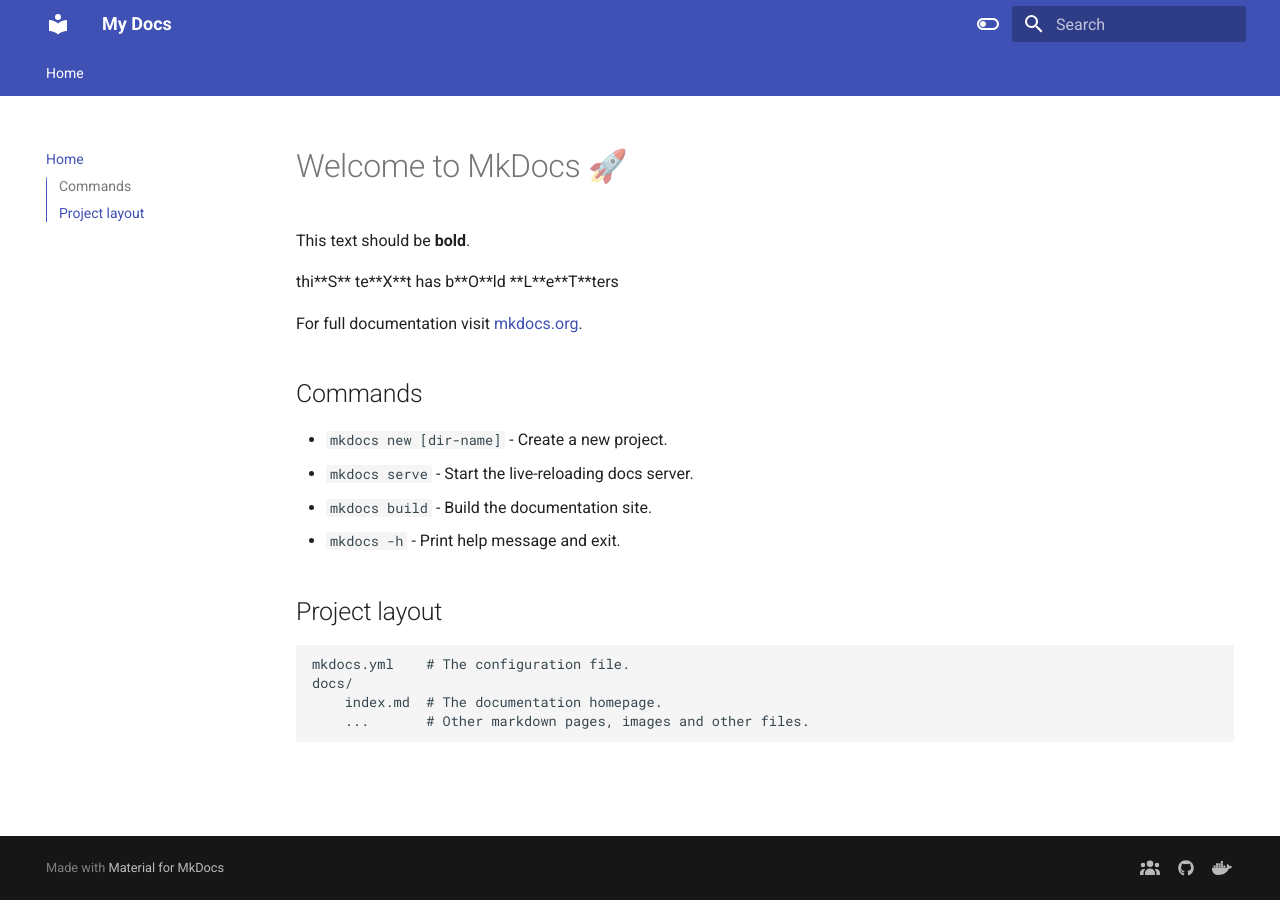
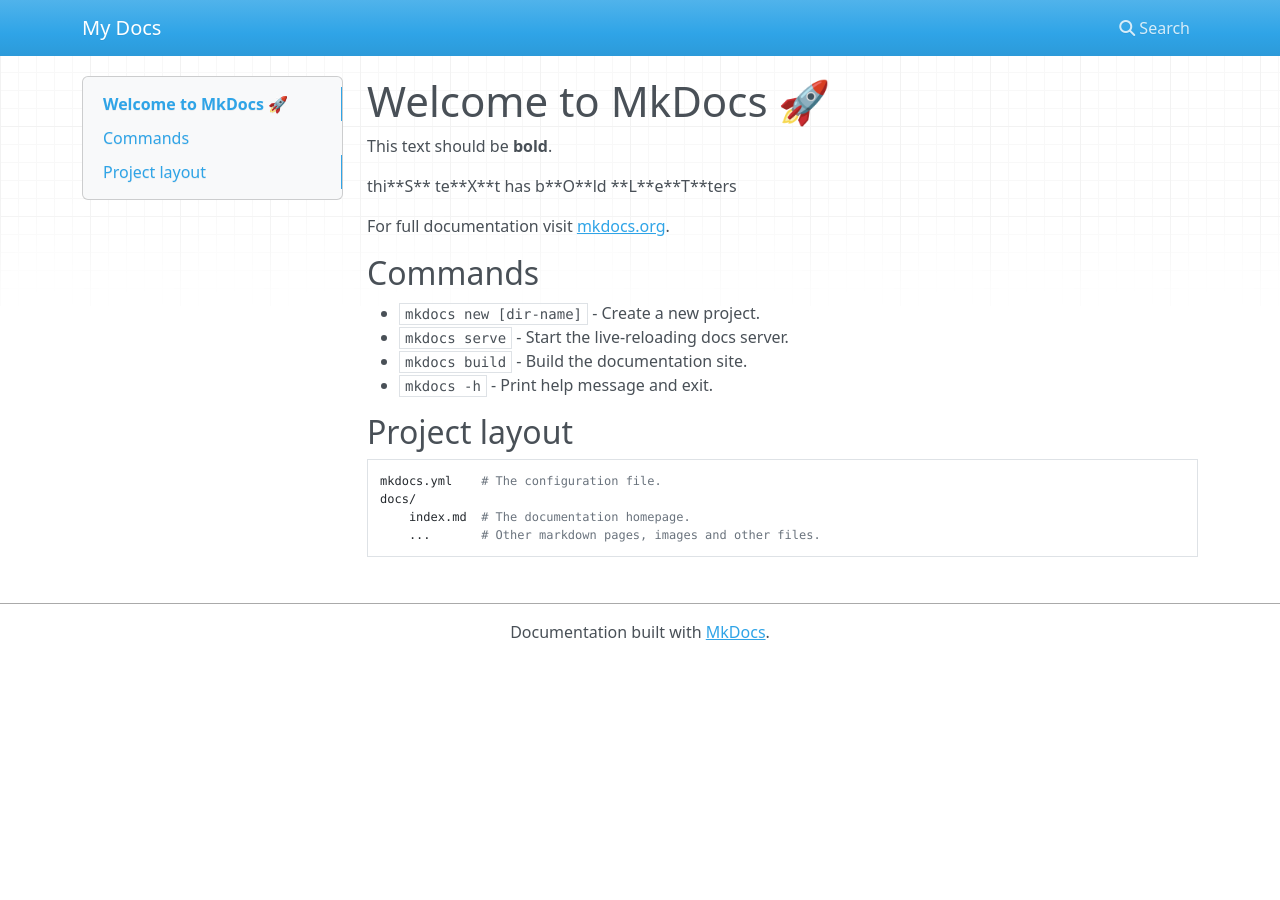
Before and after one commit to kelly-sovacool/test-mkdocs, an MkDocs documentation site: the page built from docs/index.md, in a window 1280 px wide. Built offline with MkDocs 1.6.1, drawn with Linux system fonts in a browser that asks for light colours; nearby versions of some CDN libraries.

Commit message:
docs: remove all but md extensions

```diff
--- a/mkdocs.yml
+++ b/mkdocs.yml
@@ -1,39 +1,4 @@
 site_name: My Docs
-theme:
-  name: material
-  features:
-    - navigation.tabs
-    - navigation.top
-    - navigation.indexes
-    - toc.integrate
-  palette:
-    - scheme: default
-      primary: indigo
-      accent: indigo
-      toggle:
-        icon: material/toggle-switch-off-outline
-        name: Switch to dark mode
-    - scheme: slate
-      primary: red
-      accent: red
-      toggle:
-        icon: material/toggle-switch
-        name: Switch to light mode
-
-plugins:
-  - search
-  - git-revision-date
-  - minify:
-      minify_html: true
-
-extra:
-  social:
-    - icon: fontawesome/solid/users
-      link: http://bioinformatics.cancer.gov
-    - icon: fontawesome/brands/github
-      link: https://github.com/CCBR
-    - icon: fontawesome/brands/docker
-      link: https://hub.docker.com/orgs/nciccbr/repositories
 
 # Extensions
 markdown_extensions:
@@ -71,7 +36,3 @@
   - pymdownx.tasklist:
       custom_checkbox: true
   - pymdownx.tilde
-
-# Page Tree
-nav:
-  - Home: index.md
```
